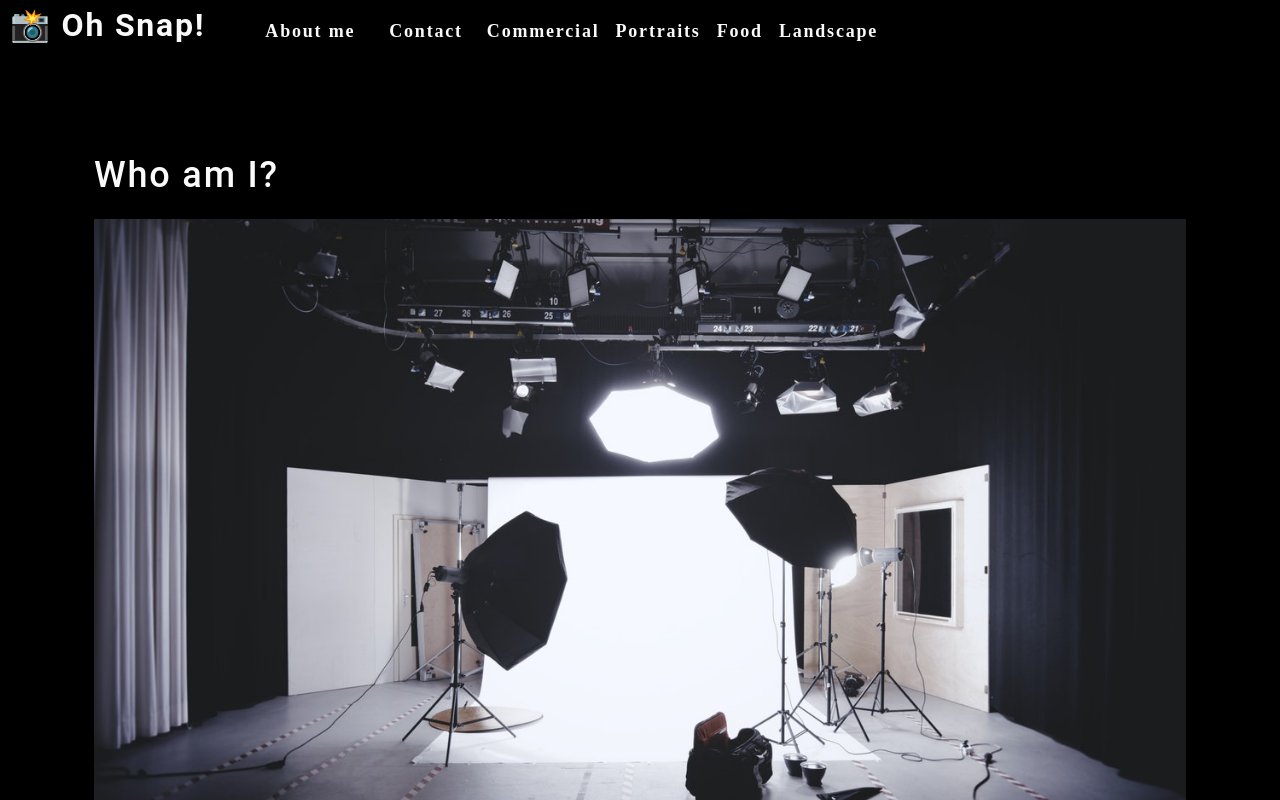
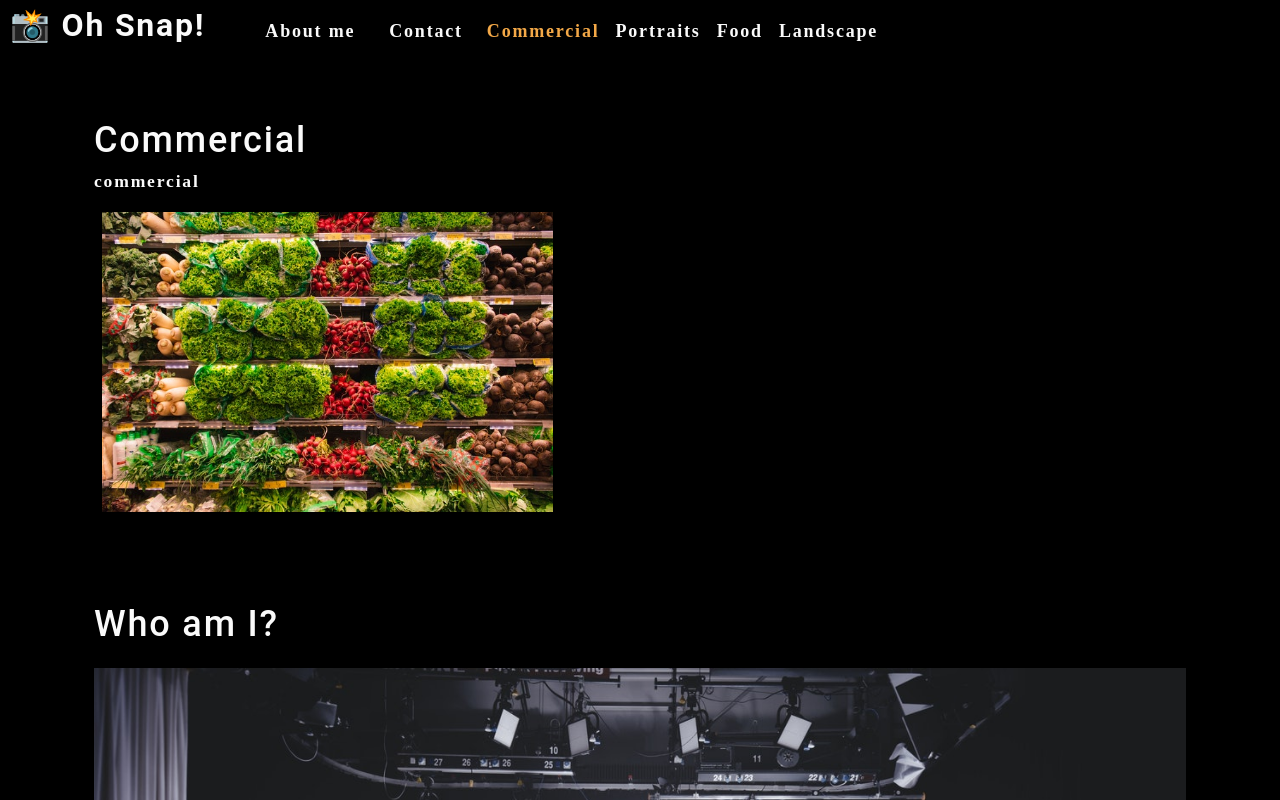
Before and after one commit to mtornabene05/photo-port, a React (Create React App) app: page / in a window 1280 px wide. Shown: the top 800 px of the page. Built offline with nearby package versions, Linux system fonts and the light colour scheme.

Commit message:
conditionally render gallery pages

```diff
--- a/src/App.js
+++ b/src/App.js
@@ -1,12 +1,30 @@
-import React from 'react';
+import React, { useState } from 'react';
 import Nav from './components/Nav';
 import About from './components/About';
+import Gallery from './components/Gallery';
 
 function App() {
+  const [categories] = useState([
+    {
+      name: 'commercial',
+      description: 'Photos of grocery stores, food trucks, and other commercial projects',
+    },
+    { name: 'portraits', description: 'Portraits of people in my life' },
+    { name: 'food', description: 'Delicious delicacies' },
+    { name: 'landscape', description: 'Fields, farmhouses, waterfalls, and the beauty of nature' },
+  ]);
+
+  const [currentCategory, setCurrentCategory] = useState(categories[0]);
+
   return (
     <div>
-      <Nav></Nav>
+      <Nav
+        categories={categories}
+        setCurrentCategory={setCurrentCategory}
+        currentCategory={currentCategory}
+        ></Nav>
       <main>
+        <Gallery></Gallery>
         <About></About>
       </main>
     </div>
--- /dev/null
+++ b/src/components/Gallery/index.js
@@ -0,0 +1,29 @@
+/* eslint-disable jsx-a11y/alt-text */
+import React from 'react';
+import { capitalizeFirstLetter } from '../../utils/helpers';
+import photo from "../../assets/small/commercial/0.jpg";
+
+
+function Gallery(props) {
+
+    const currentCategory ={
+        name: "commercial",
+        description: "Photos of grocery stores, food trucks, and other commercial projects",
+    };
+
+    return (
+        <section>
+            <h1>{capitalizeFirstLetter(currentCategory.name)}</h1>
+            <p>{currentCategory.name}</p>
+            <div className='flex-row'>
+                <img
+                    src={photo}
+                    alt="Commercial Example"
+                    className="img-thumbnail mx-1"
+                />
+            </div>
+        </section>
+    );
+}
+
+export default Gallery;
--- a/src/components/Nav/index.js
+++ b/src/components/Nav/index.js
@@ -1,20 +1,16 @@
 import React from "react";
 import { capitalizeFirstLetter } from "../../utils/helpers";
 
-function Nav() {
-  const  categories = [
-    { name: 'commercial', description: 'Photos of grocery stores, food trucks, and other commercial projects' },
-    { name: 'portraits', description: 'Portraits of people in my life' },
-    { name: 'food', description: 'Delicious delicacies' },
-    { name: 'landscape', description: 'Fields, farmhouses, waterfalls, and the beauty of nature' }
-  ];
+function Nav(props) {
 
-  const handleClick = () => {
-    console.log("click handled")
-  }
+  const {
+      categories = [],
+      setCurrentCategory,
+      currentCategory,
+  } = props;
 
   return (
-    <header data-testid="header" className="flex-row px-1">
+    <header className="flex-row px-1">
       <h2>
         <a data-testid="link" href="/">
           <span role="img" aria-label="camera"> 📸</span> Oh Snap!
@@ -23,19 +19,24 @@
       <nav>
         <ul className="flex-row">
           <li className="mx-2">
-            <a data-testid="about" href="#about" onClick={() => handleClick()}>
+            <a data-testid="about" href="#about">
               About me
             </a>
           </li>
-          <li className={"mx-2"}>
-            <span onClick={() => handleClick()}>
+          <li className="mx-2">
+            <span>
               Contact
             </span>
           </li>
           {
             categories.map((category) => (
-              <li className="mx-1" key={category.name} >
-                <span onClick={() => { handleClick(); }}>
+              <li
+                className={`mx-1 ${
+                    currentCategory.name === category.name && 'navActive'
+                    }`}
+                key={category.name}
+                >
+                <span onClick={() => { setCurrentCategory(category) }}>
                  {capitalizeFirstLetter(category.name)}
                 </span>
               </li>
```
Also changed, not shown: 1 other file (tests, documents, lock files or other folders).
